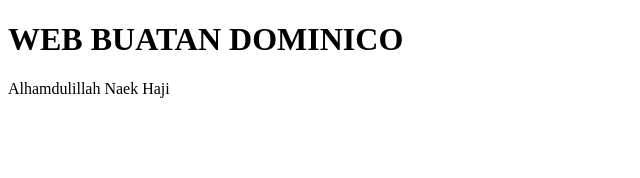
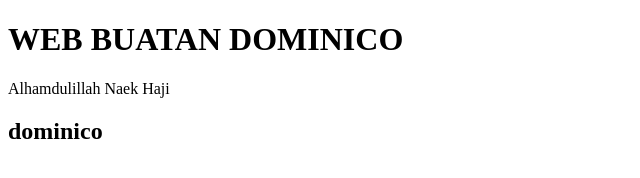
Before and after one commit to Domiiniicoo/latihan-git, a plain HTML site: page index.html in a window 1280 px wide. Shown: the whole page, without its empty margins (0-640 px from the left). Drawn offline with Linux system fonts and the light colour scheme.

Commit message:
Update index.html

```diff
--- a/index.html
+++ b/index.html
@@ -8,5 +8,6 @@
   <body>
     <h1>WEB BUATAN DOMINICO</h1>
     <p>Alhamdulillah Naek Haji</p>
+    <h2>dominico</h2>
   </body>
 </html>
```
